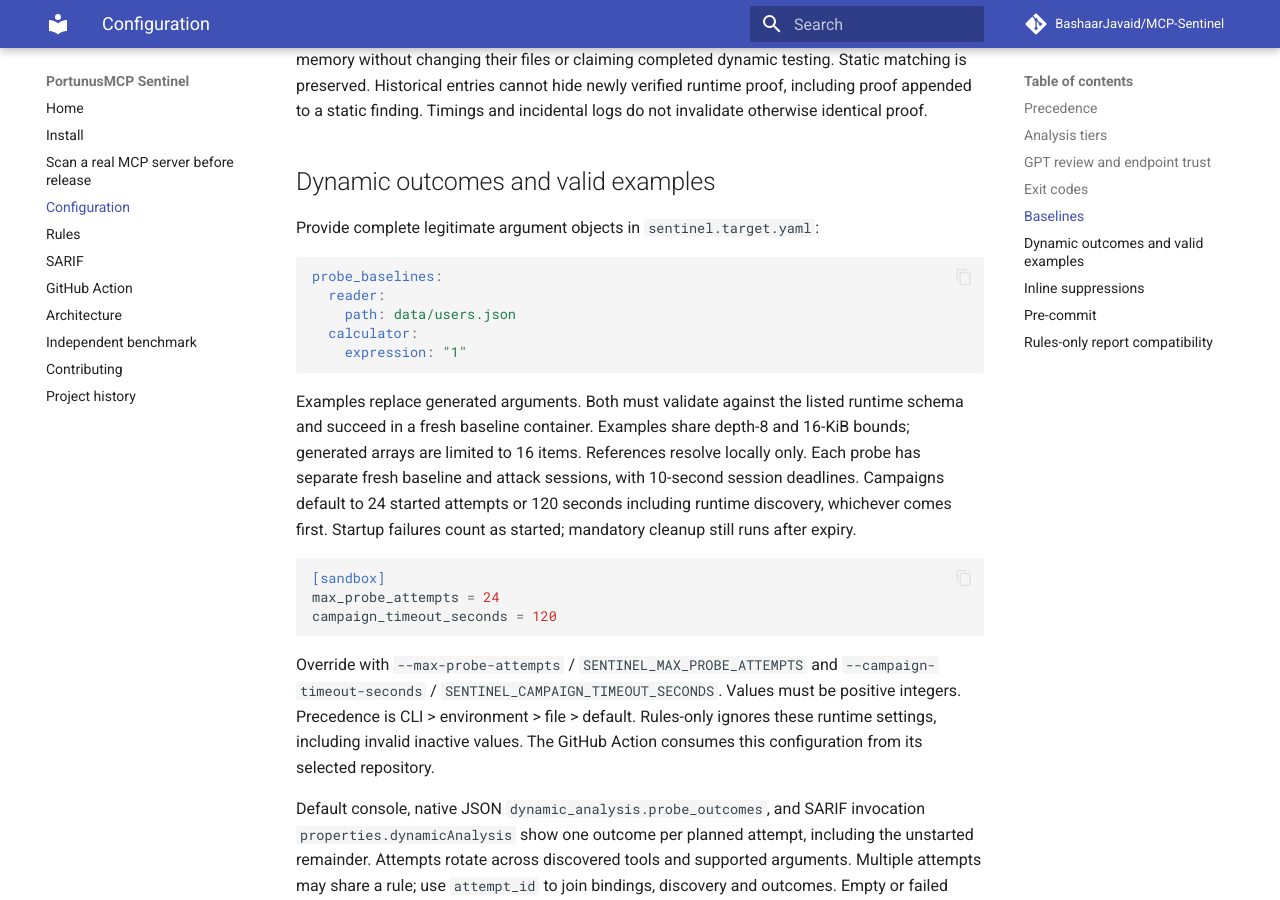
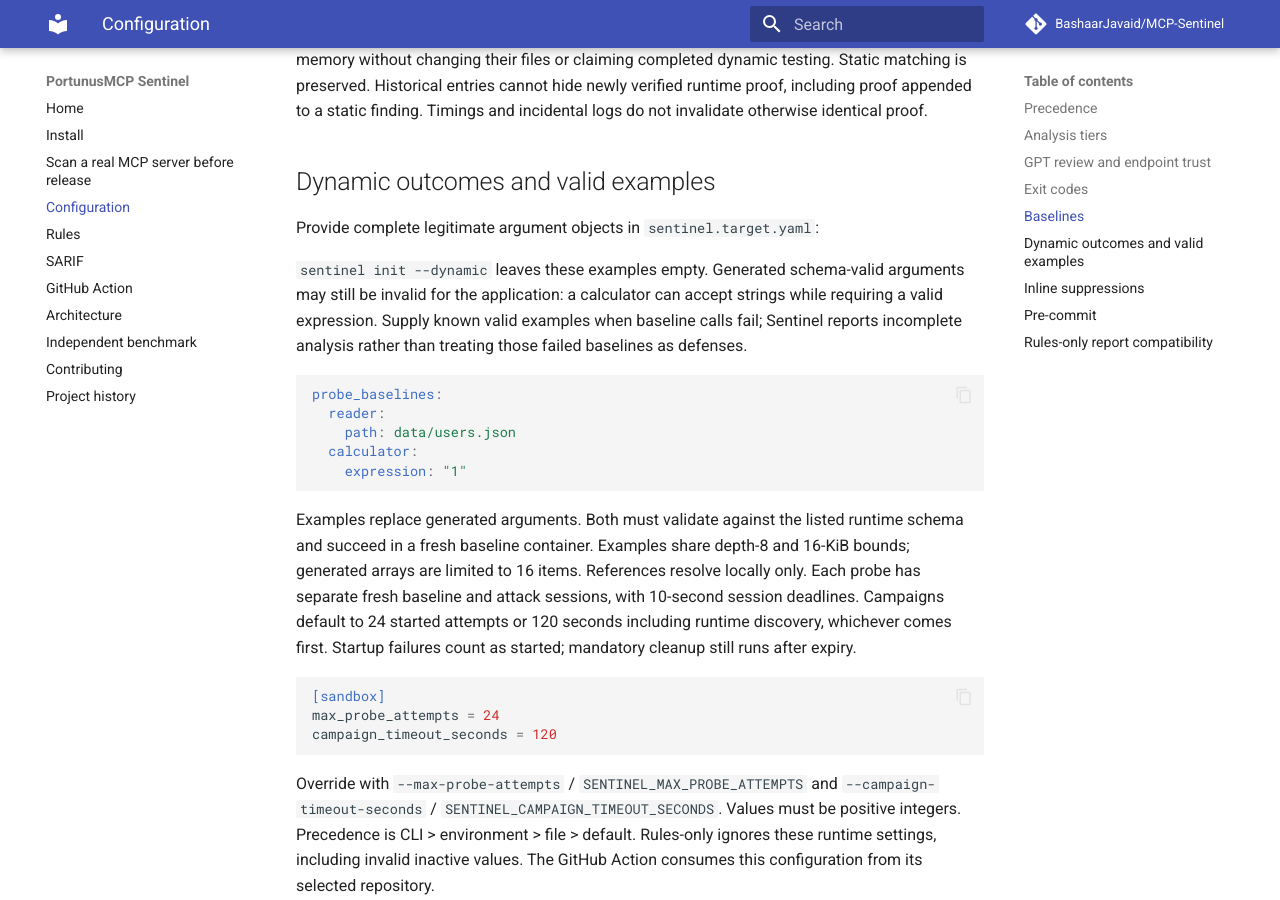
Before and after one commit to BashaarJavaid/MCP-Sentinel, an MkDocs documentation site: the page built from docs/configuration.md, in a window 1280 px wide and 900 px high, scrolled down 2805 px. Built offline with MkDocs 1.6.1 and Material for MkDocs 9.7.7, drawn with Linux system fonts in a browser that asks for light colours; comment, search, counter and statistics services are not loaded.

Commit message:
fix(ci): provide valid fixture baselines after dynamic init

````diff
--- a/docs/configuration.md
+++ b/docs/configuration.md
@@ -123,6 +123,12 @@ and incidental logs do not invalidate otherwise identical proof.
 
 Provide complete legitimate argument objects in `sentinel.target.yaml`:
 
+`sentinel init --dynamic` leaves these examples empty. Generated schema-valid
+arguments may still be invalid for the application: a calculator can accept
+strings while requiring a valid expression. Supply known valid examples when
+baseline calls fail; Sentinel reports incomplete analysis rather than treating
+those failed baselines as defenses.
+
 ```yaml
 probe_baselines:
   reader:
````
Also changed, not shown: README.md (+3 -0 lines), 1 other file.
